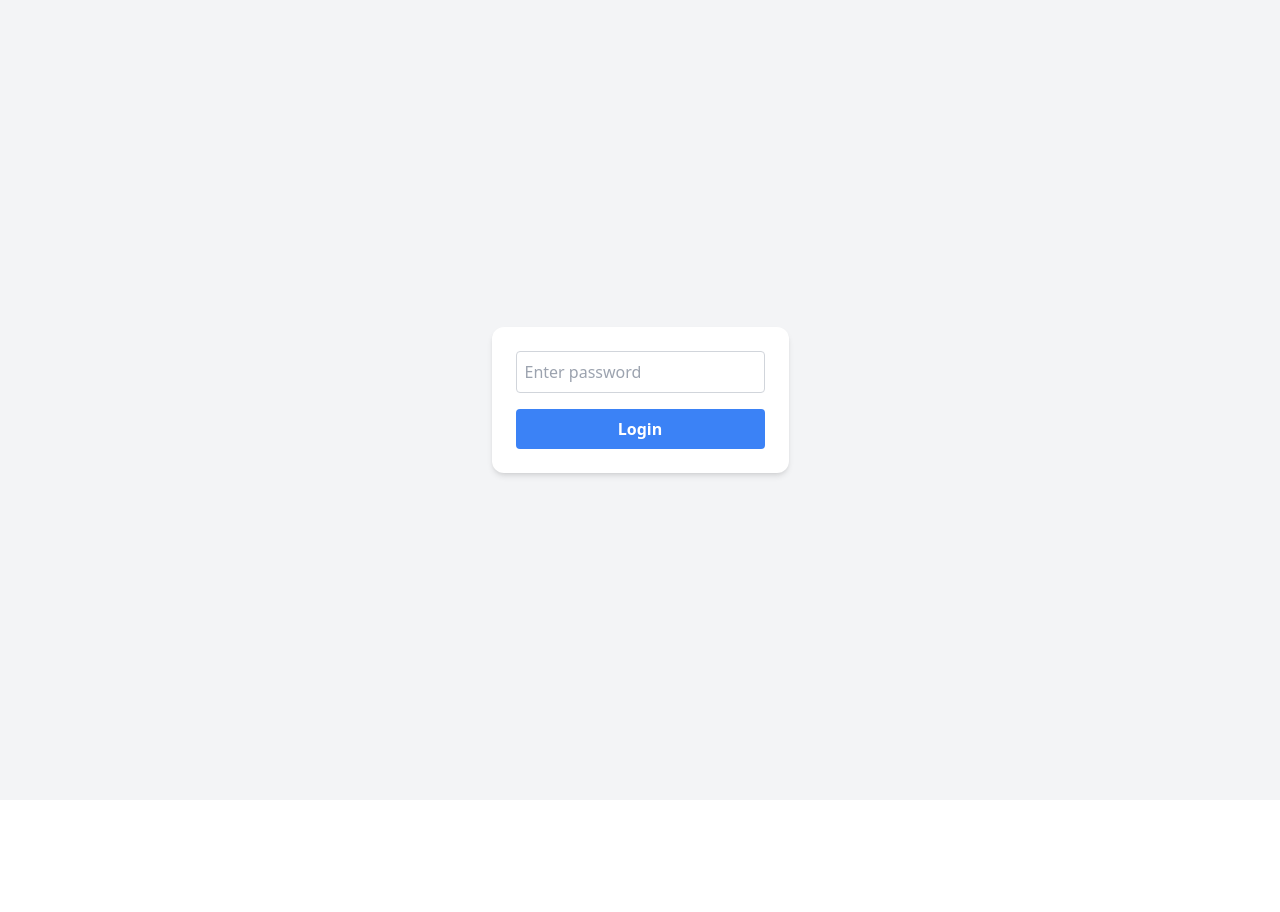
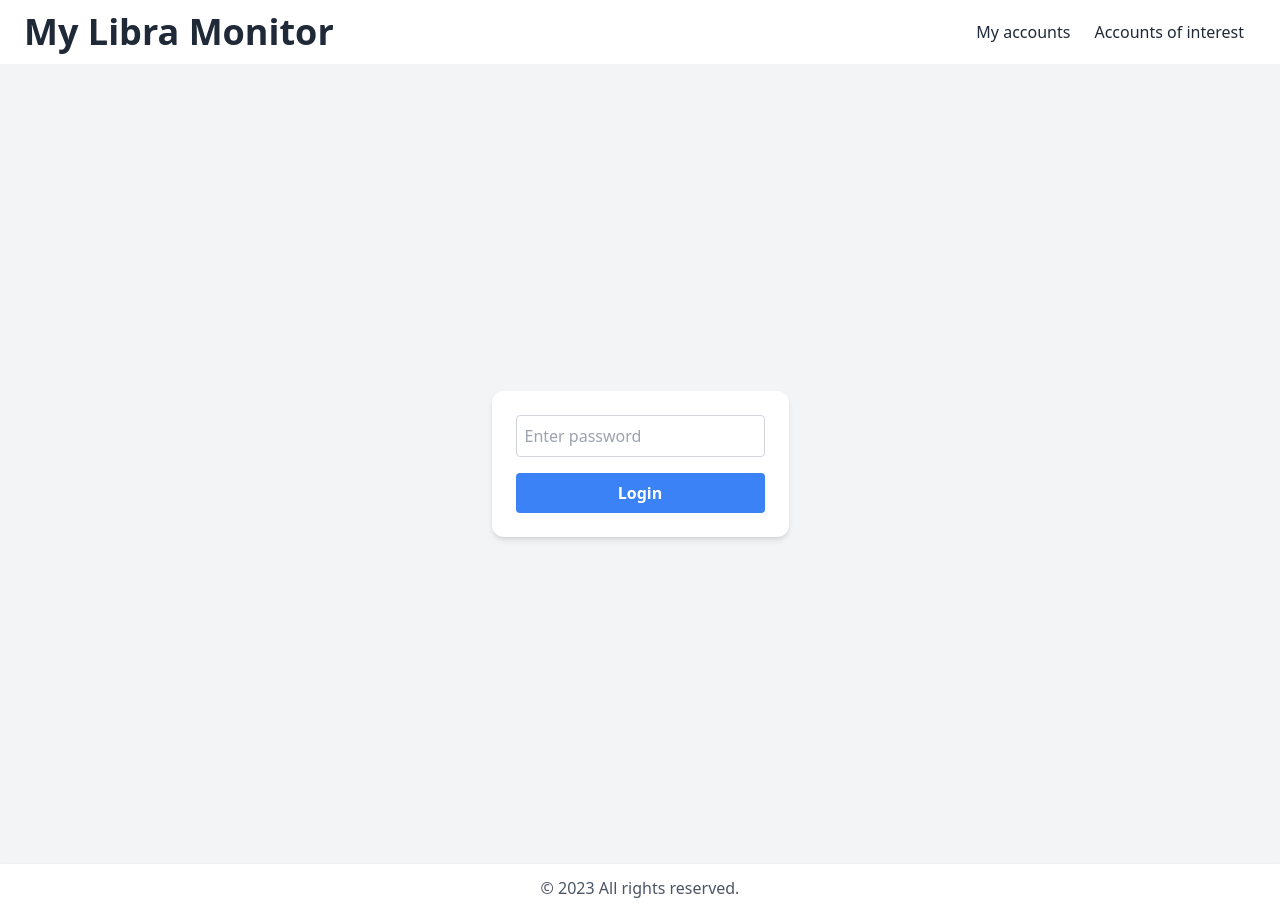
Before and after one commit to hemulin/0l-accounts-monitor, a Nuxt app: page /login in a window 1280 px wide. Before the commit the page ends 800 px from the top, so only its background shows below. Built offline with nearby package versions, Linux system fonts and the light colour scheme.

Commit message:
Tabs and two lists view. WIP

```diff
--- a/app.vue
+++ b/app.vue
@@ -1,7 +1,13 @@
 <template>
   <div>
-    <!-- Show Nuxt progress indicator on page change -->
+    <Navbar />
     <NuxtLoadingIndicator />
     <NuxtPage />
+    <Footer />
   </div>
 </template>
+
+<script setup>
+import Navbar from '~/components/Navbar.vue';
+import Footer from '~/components/Footer.vue';
+</script>
--- a/components/Footer.vue
+++ b/components/Footer.vue
@@ -1,6 +1,6 @@
 <template>
   <footer class="bg-white text-center py-3 shadow">
-    <p class="text-gray-600">&copy; 2023 Wallet Analytics. All rights reserved.</p>
+    <p class="text-gray-600">&copy; 2023 All rights reserved.</p>
   </footer>
 </template>
 
--- a/components/Navbar.vue
+++ b/components/Navbar.vue
@@ -1,25 +1,22 @@
 <template>
   <nav class="bg-white shadow-lg">
     <div class="container mx-auto px-6 py-3 flex justify-between items-center">
-      <a class="font-bold text-2xl lg:text-4xl" href="#">Wallet Analytics</a>
+      <a class="font-bold text-2xl lg:text-4xl" href="#">My Libra Monitor</a>
       <!-- Navigation Links -->
       <div>
         <ul class="flex items-center">
-          <li><a class="p-3" href="#">Dashboard</a></li>
-          <li><a class="p-3" href="#">Settings</a></li>
-          <!-- Add more navigation links here -->
+          <li>
+            <NuxtLink class="p-3" to="/my-accounts">My accounts</NuxtLink>
+          </li>
+          <li>
+            <NuxtLink class="p-3" to="/accounts-of-interest">Accounts of interest</NuxtLink>
+          </li>
         </ul>
       </div>
     </div>
   </nav>
 </template>
 
-<script>
-export default {
-  // Add JavaScript if needed
-};
-</script>
-
 <style scoped>
 /* Add custom styles for Navbar if needed */
 </style>
--- /dev/null
+++ b/composables/useAccounts.ts
@@ -0,0 +1,12 @@
+import { ref, onMounted, computed } from 'vue';
+
+export function useAccounts(accountsJson) {
+  const progress = ref(0);
+  const isDataLoaded = ref(false);
+  const accountsData = ref([]);
+
+  // Add all the logic from index.vue related to fetching and processing data here
+  // Modify functions to use accountsJson parameter where necessary
+
+  return { progress, isDataLoaded, accountsData, /* other needed exports */ };
+}
--- a/layouts/default.vue
+++ /dev/null
@@ -1,21 +0,0 @@
-<template>
-  <div class="flex flex-col min-h-screen bg-gray-100">
-    <Navbar />
-    <main class="flex-grow container mx-auto px-4">
-      <Nuxt />
-    </main>
-    <Footer />
-  </div>
-</template>
-
-<script>
-import Navbar from '~/components/Navbar.vue'
-import Footer from '~/components/Footer.vue'
-
-export default {
-  components: {
-    Navbar,
-    Footer
-  }
-};
-</script>
--- /dev/null
+++ b/pages/accounts-of-interest.vue
@@ -0,0 +1,8 @@
+<script setup>
+import { useAccounts } from '~/composables/useAccounts';
+import accounts from '~/accountsOfInterest.json';
+
+const { progress, isDataLoaded, accountsData } = useAccounts(accounts);
+
+// Other page-specific logic
+</script>
--- a/pages/index.vue
+++ b/pages/index.vue
@@ -185,6 +185,7 @@ onMounted(async () => {
   accountsData.value = (await Promise.all(fetchPromises)).filter((account): account is Account => account !== null);
   isDataLoaded.value = true;
 });
+
 </script>
 
 <template>
--- /dev/null
+++ b/pages/my-accounts.vue
@@ -0,0 +1,8 @@
+<script setup>
+import { useAccounts } from '~/composables/useAccounts';
+import accounts from '~/myAccounts.json';
+
+const { progress, isDataLoaded, accountsData } = useAccounts(accounts);
+
+// Other page-specific logic
+</script>
```
